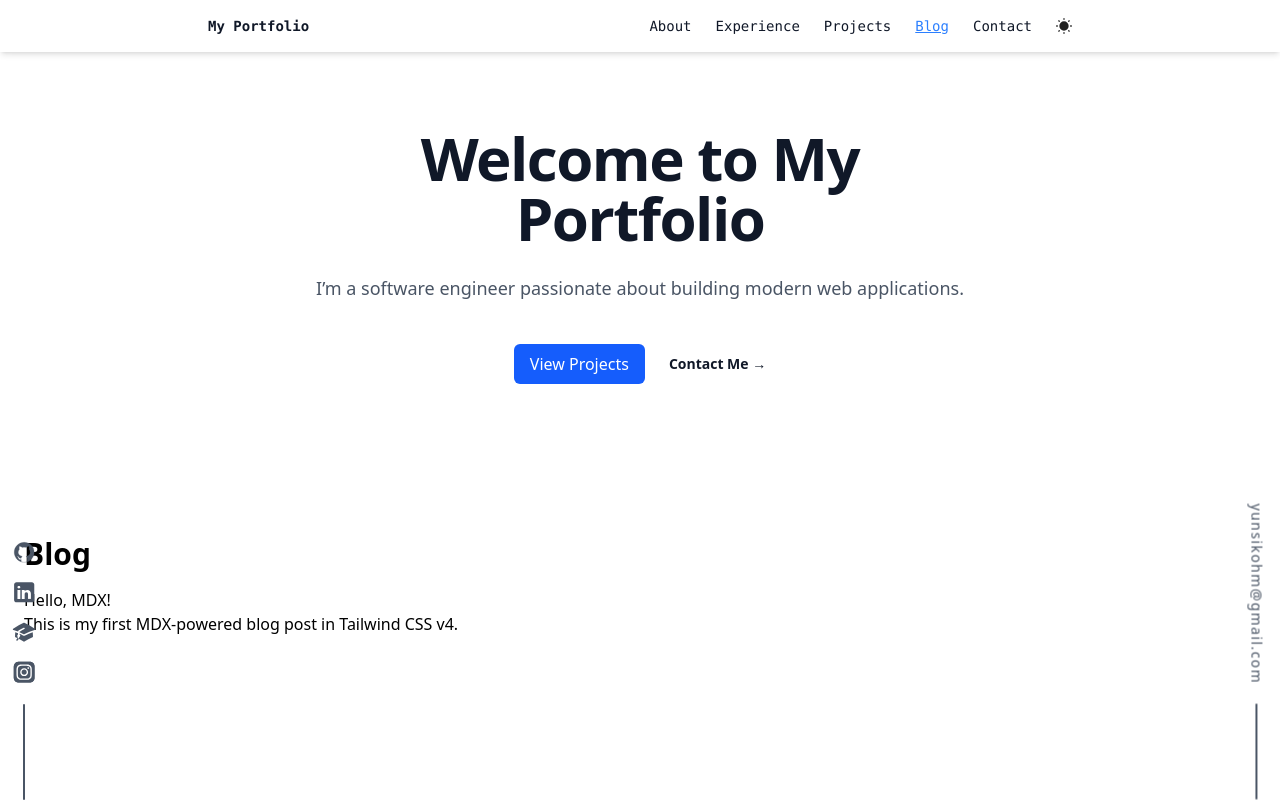
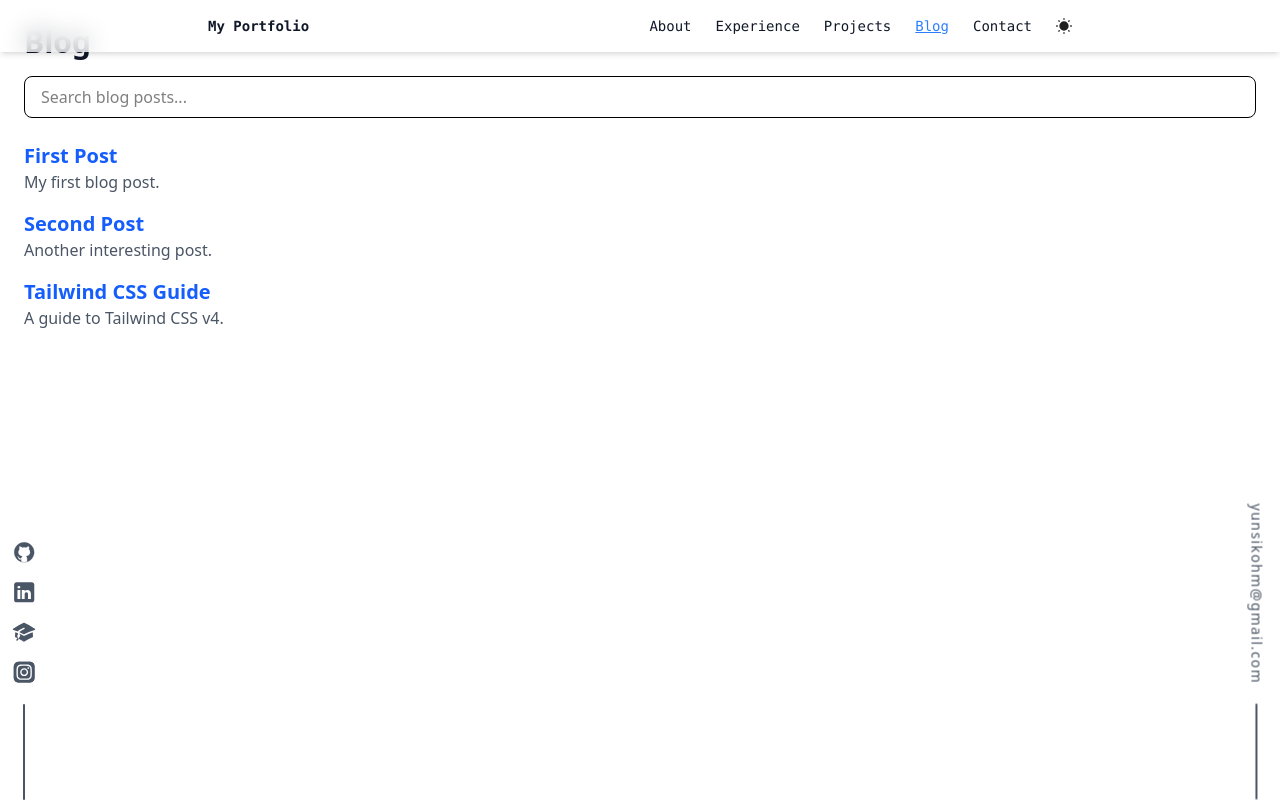
Before and after one commit to yo-resistor/portfolio_website_react_typescript_vite, a React (Vite) app: page /blog in a window 1280 px wide. Built offline with nearby package versions, Linux system fonts and the light colour scheme.

Commit message:
restructure the project

```diff
--- a/src/App.tsx
+++ b/src/App.tsx
@@ -1,9 +1,14 @@
+// Main app wrapper
+import Hero from "./components/Hero";
+import EmailSide from "./components/EmailSide";
+import SocialSide from "./components/SocialSide";
+
 const App = () => {
   return (
     <div>
-      <div className=" min-h-screen flex items-center justify-center relative isolate overflow-hidden bg-white dark:bg-gray-900 text-red-500 dark:text-white text-3xl font-bold">
-        Tailwind CSS v4 is working! 🚀
-      </div>
+      <Hero />
+      <EmailSide />
+      <SocialSide />
     </div>
   );
 };
--- a/src/components/Blog.tsx
+++ /dev/null
@@ -1,16 +0,0 @@
-import { lazy, Suspense } from "react";
-
-const BlogPost = lazy(() => import("../posts/first-post.mdx"));
-
-const Blog = () => {
-  return (
-    <div className="p-6">
-      <h1 className="text-3xl font-bold mb-4">Blog</h1>
-      <Suspense fallback={<p>Loading...</p>}>
-        <BlogPost />
-      </Suspense>
-    </div>
-  );
-};
-
-export default Blog;
--- a/src/components/Hero.tsx
+++ b/src/components/Hero.tsx
@@ -1,28 +1,45 @@
+import { motion } from "framer-motion";
+
 const Hero = () => {
   return (
-    <section className="relative isolate overflow-hidden bg-white dark:bg-gray-900 px-6 py-24 sm:py-32 lg:px-8">
-      <div className="mx-auto max-w-2xl text-center">
-        <h1 className="text-4xl font-bold tracking-tight text-gray-900 dark:text-white sm:text-6xl">
-          Welcome to My Portfolio
-        </h1>
-        <p className="mt-6 text-lg leading-8 text-gray-600 dark:text-gray-300">
-          I’m a software engineer passionate about building modern web
-          applications.
-        </p>
-        <div className="mt-10 flex items-center justify-center gap-x-6">
-          <a
-            href="#projects"
-            className="rounded-md bg-blue-600 px-4 py-2 text-white"
-          >
-            View Projects
-          </a>
-          <a
-            href="#contact"
-            className="text-sm font-semibold leading-6 text-gray-900 dark:text-white"
-          >
-            Contact Me →
-          </a>
-        </div>
+    <section className="flex flex-col justify-center items-center min-h-screen text-center px-6">
+      <motion.h1
+        initial={{ opacity: 0, y: 10 }}
+        animate={{ opacity: 1, y: 0 }}
+        transition={{ duration: 0.6 }}
+        className="text-5xl font-bold text-gray-900 dark:text-white"
+      >
+        Hi, I’m <span className="text-blue-500">Yunsik Ohm</span>.
+      </motion.h1>
+      <motion.p
+        initial={{ opacity: 0, y: 10 }}
+        animate={{ opacity: 1, y: 0 }}
+        transition={{ duration: 0.8, delay: 0.2 }}
+        className="mt-4 text-lg text-gray-700 dark:text-gray-300"
+      >
+        I build modern web applications.
+      </motion.p>
+      <div className="mt-4 flex items-center justify-center gap-x-6">
+        <motion.a
+          href="/projects"
+          className="text-sm font-semibold rounded-md bg-blue-500 px-4 py-2 text-white"
+          initial={{ opacity: 0, y: 10 }}
+          animate={{ opacity: 1, y: 0 }}
+          transition={{ duration: 0.8, delay: 0.2 }}
+          whileHover={{ scale: 1.05 }}
+        >
+          View Projects
+        </motion.a>
+        <motion.a
+          href="/contact"
+          className="text-sm font-semibold leading-6 text-gray-900 dark:text-white"
+          initial={{ opacity: 0, y: 10 }}
+          animate={{ opacity: 1, y: 0 }}
+          transition={{ duration: 0.8, delay: 0.2 }}
+          whileHover={{ scale: 1.05 }}
+        >
+          Contact Me →
+        </motion.a>
       </div>
     </section>
   );
--- a/src/components/Navbar.tsx
+++ b/src/components/Navbar.tsx
@@ -1,3 +1,4 @@
+// Navigation bar
 import { useState } from "react";
 import { Link, useLocation } from "react-router-dom";
 import DarkModeToggle from "./DarkModeToggle";
--- a/src/main.tsx
+++ b/src/main.tsx
@@ -1,12 +1,14 @@
+// React entry point
 import { StrictMode } from "react";
 import { createRoot } from "react-dom/client";
 import { BrowserRouter, Route, Routes } from "react-router-dom";
 import "./index.css";
 import App from "./App.tsx";
-import Blog from "./components/Blog.tsx";
+import Blog from "./pages/Blog.tsx";
+import BlogPost from "./pages/Blogpost.tsx";
 import Navbar from "./components/Navbar.tsx";
-import Hero from "./components/Hero.tsx";
 import EmailSide from "./components/EmailSide.tsx";
+import Projects from "./pages/Projects.tsx";
 import SocialSide from "./components/SocialSide.tsx";
 
 // Apply dark mode based on localStorage
@@ -20,10 +22,11 @@ createRoot(document.getElementById("root")!).render(
   <StrictMode>
     <BrowserRouter>
       <Navbar />
-      <Hero />
       <Routes>
         <Route path="/" element={<App />} />
+        <Route path="/projects" element={<Projects />} />
         <Route path="/blog" element={<Blog />} />
+        <Route path="/blog/:slug" element={<BlogPost />} />
       </Routes>
       <EmailSide />
       <SocialSide />
--- a/src/pages/Blog.tsx
+++ b/src/pages/Blog.tsx
@@ -0,0 +1,68 @@
+// Blog list
+
+import { useState } from "react";
+import { Link } from "react-router-dom";
+
+const blogPosts = [
+  {
+    title: "First Post",
+    slug: "first-post",
+    description: "My first blog post.",
+  },
+  {
+    title: "Second Post",
+    slug: "second-post",
+    description: "Another interesting post.",
+  },
+  {
+    title: "Tailwind CSS Guide",
+    slug: "tailwind-guide",
+    description: "A guide to Tailwind CSS v4.",
+  },
+];
+
+const Blog = () => {
+  const [searchQuery, setSearchQuery] = useState("");
+
+  const filteredPosts = blogPosts.filter((post) =>
+    post.title.toLowerCase().includes(searchQuery.toLowerCase())
+  );
+
+  return (
+    <div className="p-6">
+      <h1 className="text-3xl font-bold text-gray-900 dark:text-white mb-4">
+        Blog
+      </h1>
+      <input
+        type="text"
+        placeholder="Search blog posts..."
+        value={searchQuery}
+        onChange={(e) => setSearchQuery(e.target.value)}
+        className="w-full px-4 py-2 mb-6 border rounded-lg dark:bg-gray-800 dark:text-white"
+      />
+      <ul className="space-y-4">
+        {filteredPosts.length > 0 ? (
+          filteredPosts.map((post) => (
+            <li key={post.slug}>
+              <Link
+                to={`/blog/${post.slug}`}
+                className="text-xl font-semibold text-blue-600 dark:text-blue-400 hover:underline"
+              >
+                {post.title}
+              </Link>
+              <p className="text-gray-600 dark:text-gray-400">
+                {post.description}
+              </p>
+            </li>
+          ))
+        ) : (
+          <p className="text-gray-600 dark:text-gray-400">
+            No matching posts found.
+          </p>
+        )}
+      </ul>
+    </div>
+  );
+};
+
+export default Blog;
--- /dev/null
+++ b/src/pages/Blogpost.tsx
@@ -0,0 +1,26 @@
+import { useParams } from "react-router-dom";
+import { lazy, Suspense } from "react";
+
+// Import all blog posts statically
+const posts = {
+  "first-post": lazy(() => import("../posts/first-post.mdx")),
+  text: lazy(() => import("../posts/text.mdx")),
+};
+
+// Fallback 404 component if post not found
+const NotFound = () => <p>Post not found.</p>;
+
+const BlogPost = () => {
+  const { slug } = useParams();
+  const PostComponent = posts[slug as keyof typeof posts] || NotFound;
+
+  return (
+    <div className="p-6">
+      <Suspense fallback={<p>Loading...</p>}>
+        <PostComponent />
+      </Suspense>
+    </div>
+  );
+};
+
+export default BlogPost;
--- /dev/null
+++ b/src/pages/Projects.tsx
@@ -0,0 +1,32 @@
+const projects = [
+  { title: "Project 1", description: "A cool project.", link: "#" },
+  { title: "Project 2", description: "Another awesome project.", link: "#" },
+];
+
+const Projects = () => {
+  return (
+    <section id="projects" className="py-20 px-6">
+      <h2 className="text-4xl font-bold text-gray-900 dark:text-white text-center mb-10">
+        My Projects
+      </h2>
+      <div className="grid md:grid-cols-2 gap-6">
+        {projects.map((project) => (
+          <a
+            key={project.title}
+            href={project.link}
+            className="p-6 bg-gray-100 dark:bg-gray-800 rounded-lg hover:shadow-lg"
+          >
+            <h3 className="text-2xl font-bold text-gray-900 dark:text-white">
+              {project.title}
+            </h3>
+            <p className="text-gray-700 dark:text-gray-300">
+              {project.description}
+            </p>
+          </a>
+        ))}
+      </div>
+    </section>
+  );
+};
+
+export default Projects;
```
Also changed, not shown: src/App.css (added), src/components/Projects.tsx (deleted), src/pages/Home.tsx (deleted).
